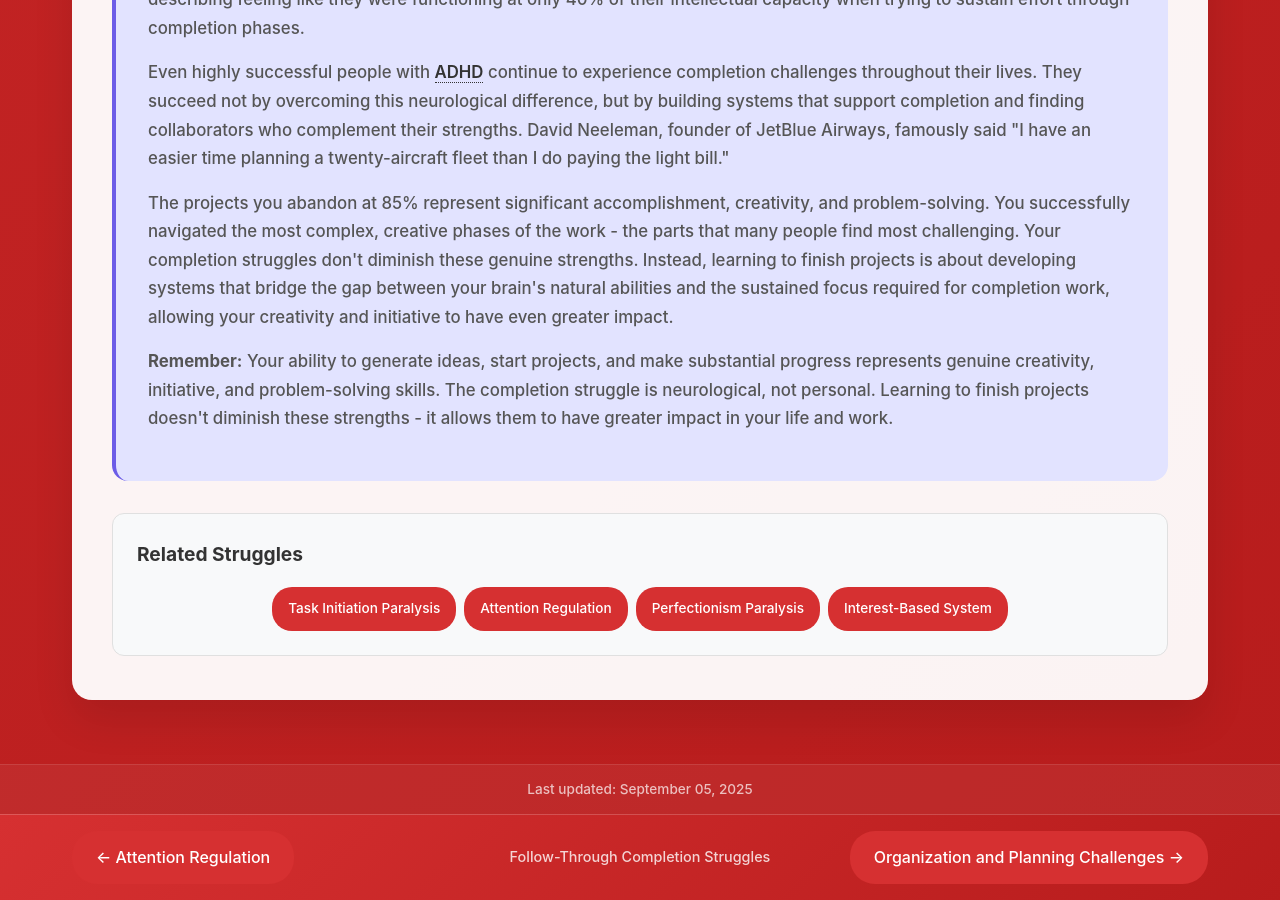
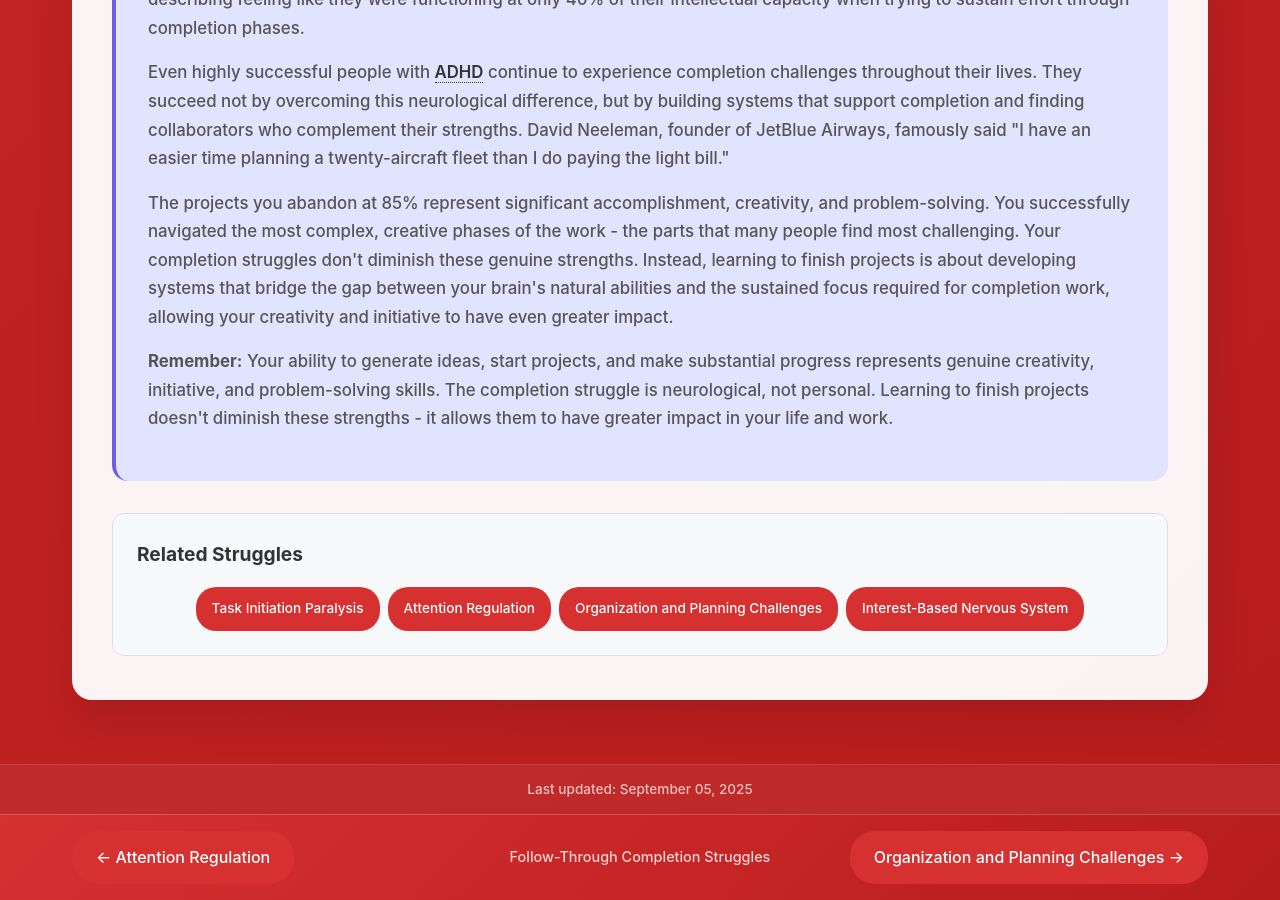
Before and after one commit to neurodivergent-survival-guide/neurodivergent-survival-guide, a Jekyll site: the page built from struggles/follow-through-completion.html, in a window 1280 px wide and 900 px high, scrolled down 4658 px. Built offline with Jekyll 4.4.1, drawn with Linux system fonts in a browser that asks for light colours.

Commit message:
Update follow-through-completion.html

```diff
--- a/struggles/follow-through-completion.html
+++ b/struggles/follow-through-completion.html
@@ -143,8 +143,8 @@ search_terms: ["never finish anything", "can't finish projects", "start strong b
         <div class="struggle-tags">
             <a href="{{ '/struggles/task-initiation-paralysis.html' | relative_url }}" class="struggle-tag">Task Initiation Paralysis</a>
             <a href="{{ '/struggles/attention-regulation.html' | relative_url }}" class="struggle-tag">Attention Regulation</a>
-            <a href="{{ '/struggles/perfectionism-paralysis.html' | relative_url }}" class="struggle-tag">Perfectionism Paralysis</a>
-            <a href="{{ '/struggles/interest-based-nervous-system.html' | relative_url }}" class="struggle-tag">Interest-Based System</a>
+            <a href="{{ '/struggles/organization-and-planning-challenges.html' | relative_url }}" class="struggle-tag">Organization and Planning Challenges</a>
+            <a href="{{ '/struggles/interest-based-nervous-system.html' | relative_url }}" class="struggle-tag">Interest-Based Nervous System</a>
         </div>
     </div>
 </div>
```
